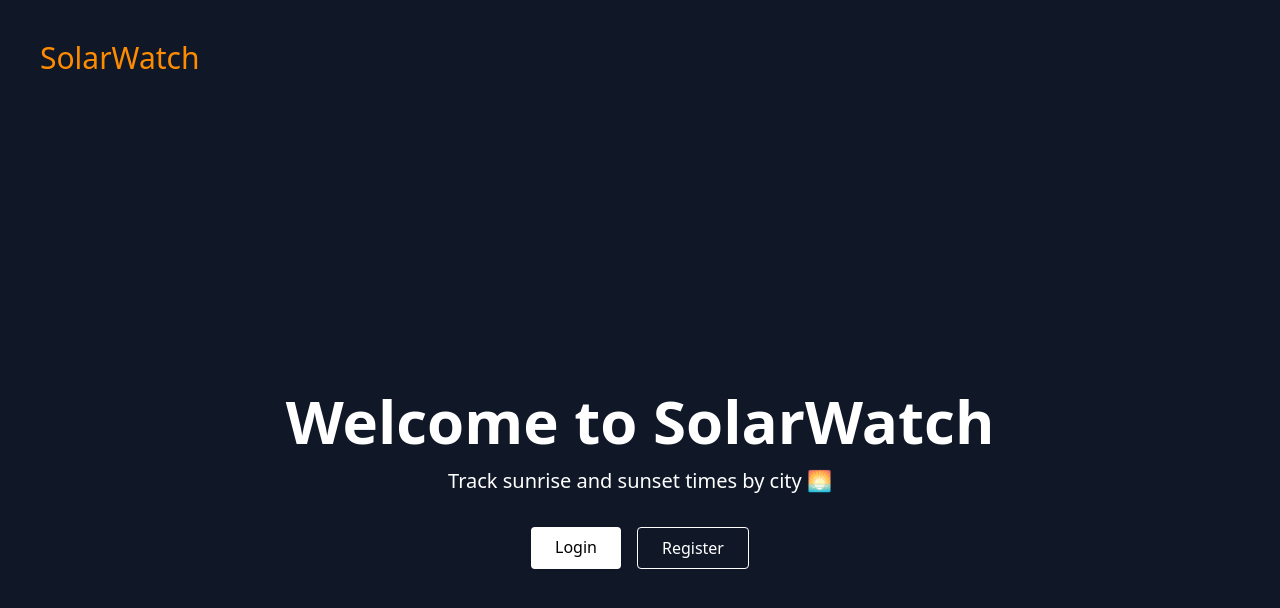
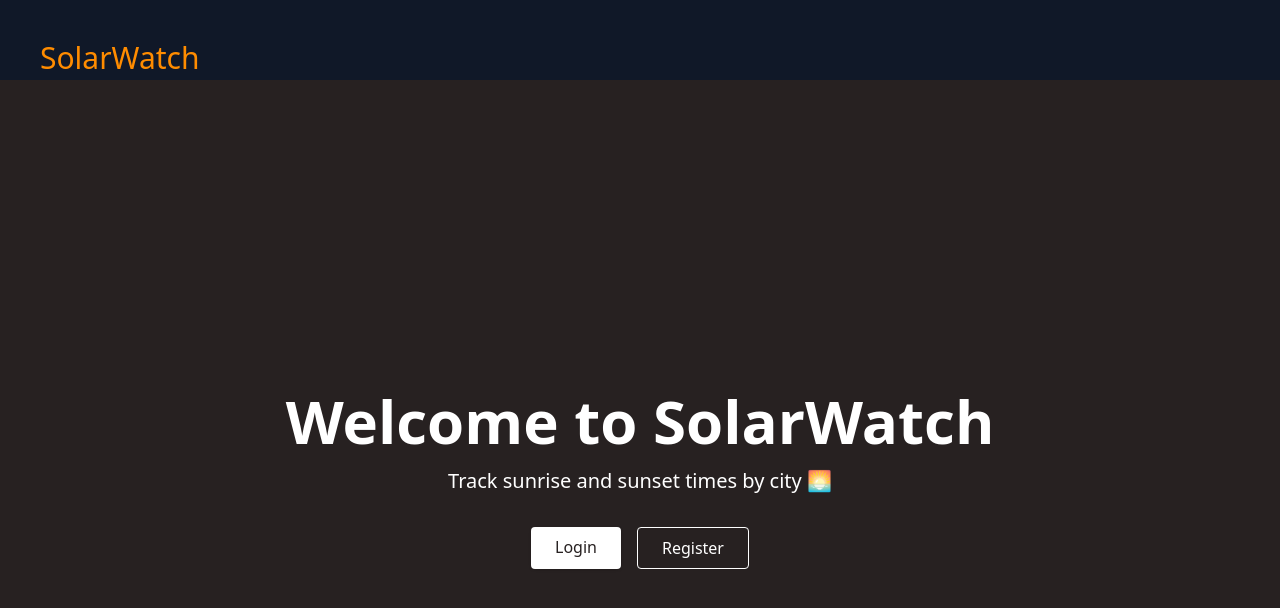
Before and after one commit to o-k-e/solar-watch, a React (Vite) app in the folder frontend/: page / in a window 1280 px wide. Shown: the top 608 px of the page. Built offline with nearby package versions, Linux system fonts and the light colour scheme.

Commit message:
change bg color and text color

```diff
--- a/frontend/src/Pages/LandingPage.jsx
+++ b/frontend/src/Pages/LandingPage.jsx
@@ -3,12 +3,12 @@ import { Link } from 'react-router-dom';
 
 const LandingPage = () => {
     return (
-        <div className="flex flex-col items-center justify-center min-h-screen text-center bg-gray-900 text-white px-4">
+        <div className="flex flex-col items-center justify-center min-h-screen text-center bg-[#272121] text-white px-4">
             <h1 className="text-4xl md:text-6xl font-bold mb-4">Welcome to SolarWatch</h1>
             <p className="text-lg md:text-xl mb-8">Track sunrise and sunset times by city 🌅 </p>
             <div className="flex gap-4">
-                <Link to="/login" className="bg-white text-black px-6 py-2 rounded shadow hover:bg-gray-200 transition">Login</Link>
-                <Link to="/register" className="border border-white px-6 py-2 rounded hover:bg-white hover:text-black transition">Register</Link>
+                <Link to="/login" className="bg-white text-[#272121] px-6 py-2 rounded shadow hover:bg-gray-200 transition">Login</Link>
+                <Link to="/register" className="border border-white px-6 py-2 rounded hover:bg-white hover:text-[#272121] transition">Register</Link>
             </div>
         </div>
     );
```
